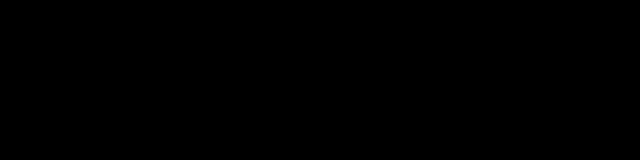
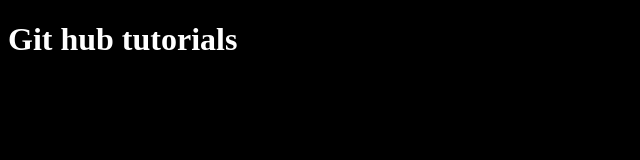
Before and after one commit to Arun-DEV-prog/Day1-project, a plain HTML site: page index.html in a window 1280 px wide. Shown: the whole page, without its empty margins (0-640 px from the left). Drawn offline with Linux system fonts and the light colour scheme.

Commit message:
second commit

```diff
--- a/index.html
+++ b/index.html
@@ -7,6 +7,6 @@
     <link rel="stylesheet" href="style.css">
 </head>
 <body>
-
+    <h1>Git hub tutorials </h1>
 </body>
 </html>
--- a/style.css
+++ b/style.css
@@ -1,3 +1,6 @@
 body{
     background-color: black;
 }
+h1{
+    color: white;
+}
```
